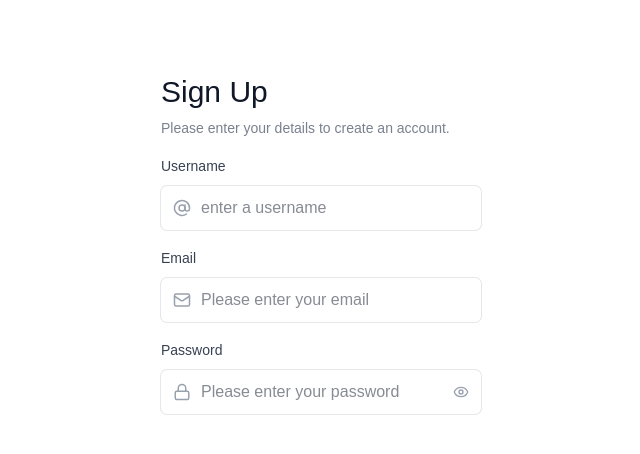
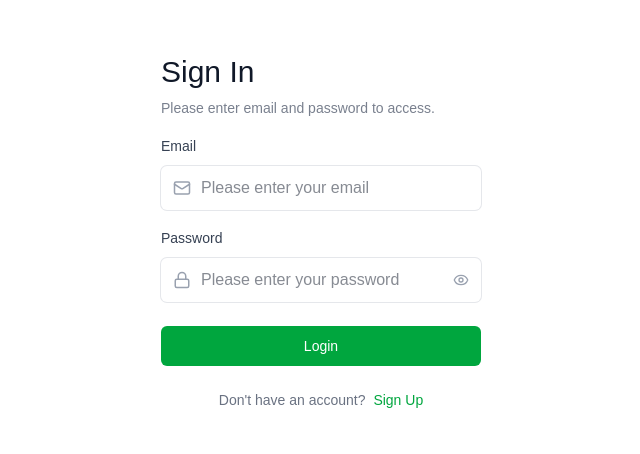
Before and after one commit to vedansh06/fitness-tracker, a React (Vite) app in the folder client/: page / in a window 1280 px wide. Shown: the part 156-610 px from the top of the page, without its empty margins (319-959 px from the left). Built offline with nearby package versions, Linux system fonts and the light colour scheme; a web font is replaced by a local one.

Commit message:
feat: update login state management and enhance user prompts for sign up and login

```diff
--- a/client/src/pages/Login.tsx
+++ b/client/src/pages/Login.tsx
@@ -10,7 +10,7 @@ import { useNavigate } from "react-router-dom";
 import { useAppContext } from "../context/AppContext";
 
 const Login = () => {
-  const [state, setState] = useState("sign up");
+  const [state, setState] = useState("login");
   const [username, setUsername] = useState("");
   const [email, setEmail] = useState("");
   const [password, setPassword] = useState("");
@@ -104,6 +104,41 @@ const Login = () => {
               </button>
             </div>
           </div>
+
+          <button
+            type="submit"
+            disabled={isSubmitting}
+            className="login-button">
+            {isSubmitting
+              ? "Signing in..."
+              : state === "login"
+                ? "Login"
+                : "Sign Up"}
+          </button>
+
+          {state === "login" ? (
+            <p
+              className="text-center py-6
+             text-sm text-gray-500 dark:text-gray-400">
+              Don't have an account?{" "}
+              <button
+                onClick={() => setState("sign-up")}
+                className="ml-1 cursor-pointer text-green-600 hover:underline">
+                Sign Up
+              </button>
+            </p>
+          ) : (
+            <p
+              className="text-center py-6
+             text-sm text-gray-500 dark:text-gray-400">
+              Already have an account?{" "}
+              <button
+                onClick={() => setState("login")}
+                className="ml-1 cursor-pointer text-green-600 hover:underline">
+                Login
+              </button>
+            </p>
+          )}
         </form>
       </main>
     </>
```
